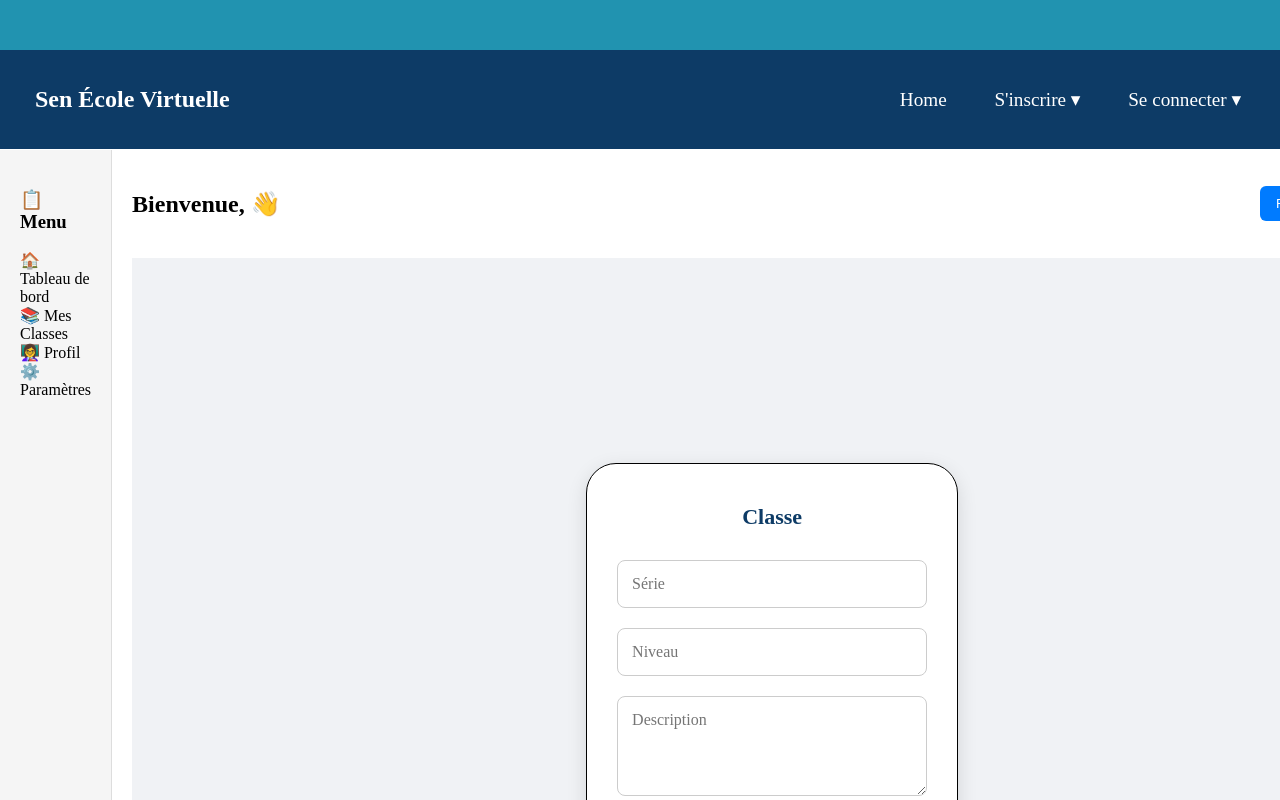
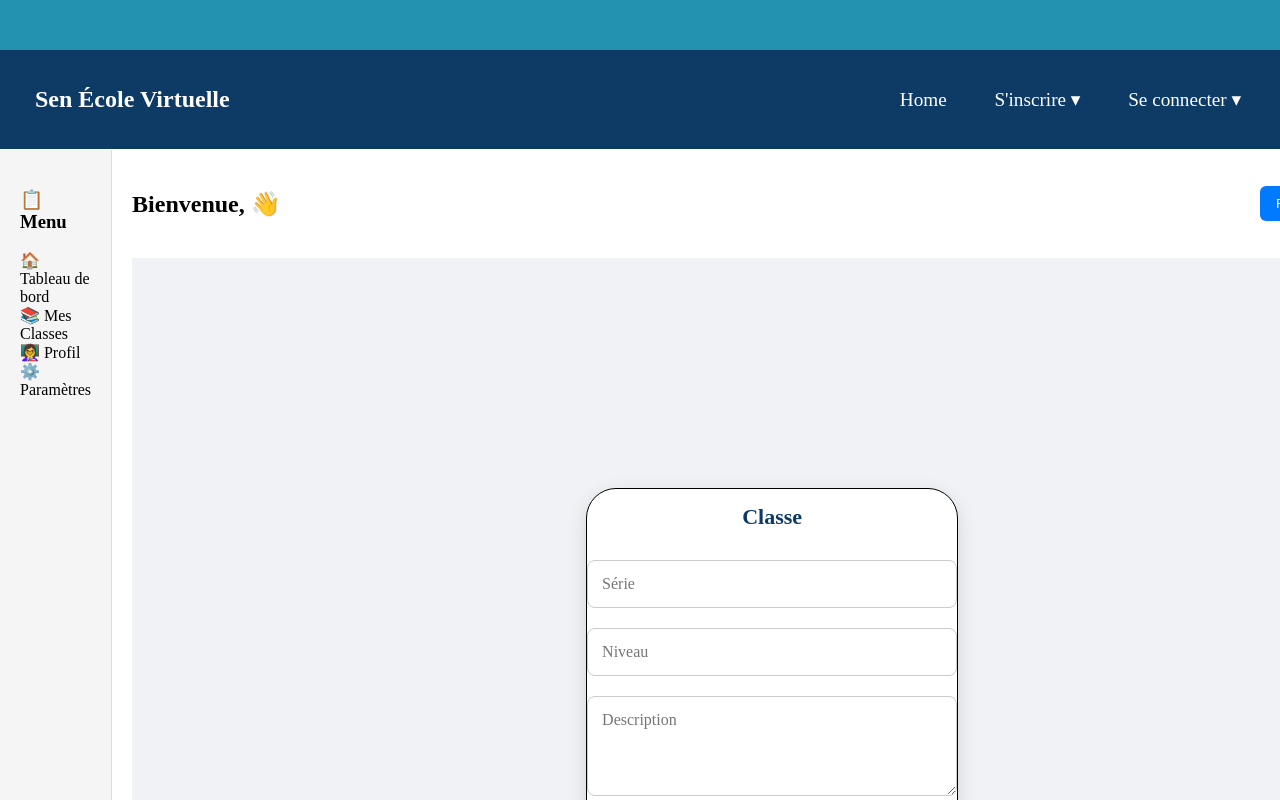
Before and after one commit to WALY-FALL/sevfront, a React (Create React App) app: page /espace-prof in a window 1280 px wide. Both pictures are taken after a click on the button "Créer une classe". Shown: the top 800 px of the page. Built offline with nearby package versions, Linux system fonts and the light colour scheme; no server answers.

Commit message:
deployed

```diff
--- a/src/style/formulaireClasse.css
+++ b/src/style/formulaireClasse.css
@@ -72,7 +72,7 @@
     max-width: 420px;   /* desktop */
     background: white;
 
-    padding: 25px 30px;
+    /*padding: 25px 30px;*/
     border-radius: 12px;
 
     box-shadow: 0 6px 20px rgba(0,0,0,0.12);
```
